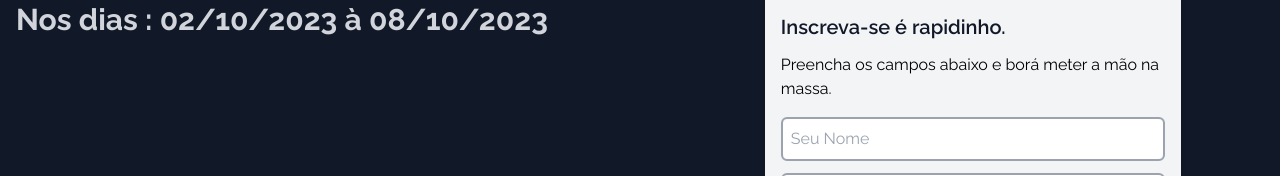
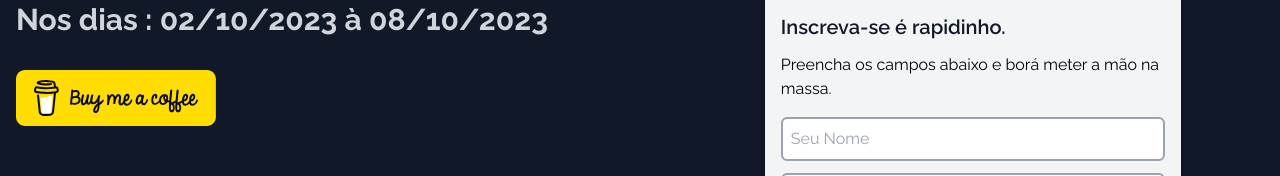
Before and after one commit to rogeriorioli/workshop, a Next.js app: page / in a window 1280 px wide. Shown: the part 408-584 px from the top of the page. Built offline with nearby package versions, Linux system fonts and the light colour scheme.

Commit message:
add buy me a coffee

```diff
--- /dev/null
+++ b/src/app/components/BuyCoffee/index.tsx
@@ -0,0 +1,23 @@
+import Image from "next/image";
+import Link from "next/link";
+import React from "react";
+
+const BuyCoffee: React.FC = () => {
+  return (
+    <Link
+      href="https://www.buymeacoffee.com/rogerioo"
+      target="blank"
+      className="my-2"
+    >
+      <Image
+        src="/bmc-button.svg"
+        width={200}
+        height={56.15}
+        alt="me apoia um café"
+        objectFit="cover"
+      />
+    </Link>
+  );
+};
+
+export default BuyCoffee;
--- a/src/app/components/Header/index.tsx
+++ b/src/app/components/Header/index.tsx
@@ -5,7 +5,7 @@ type Props = {
 };
 const Header = ({ username }: Props) => {
   return (
-    <header className="bg-black py-5 w-full sticky">
+    <header className="bg-black py-5 px-4 w-full sticky">
       <div className="container mx-auto flex flex-row justify-between items-center sticky">
         <div>
           <div>
--- a/src/app/components/Hero/index.tsx
+++ b/src/app/components/Hero/index.tsx
@@ -1,3 +1,4 @@
+import BuyCoffee from "../BuyCoffee";
 import Form from "../Form";
 
 export default function Hero() {
@@ -50,6 +51,7 @@ export default function Hero() {
           <p className="my-8 text-gray-300 text-3xl font-bold">
             Nos dias : 02/10/2023 à 08/10/2023
           </p>
+          <BuyCoffee />
         </div>
         <div className="lg:w-1/3 h-2/6">
           <Form />
--- a/src/app/components/Player/index.tsx
+++ b/src/app/components/Player/index.tsx
@@ -5,8 +5,8 @@ const Player = () => {
   return (
     <div>
       <iframe
+        className="aspect-video"
         width="100%"
-        height="724"
         src={`https://www.youtube.com/embed/${videoId}`}
         allow="accelerometer; autoplay; clipboard-write; encrypted-media; gyroscope; picture-in-picture; web-share fullscreen"
         allowFullScreen
--- a/src/app/context/VideoContext.tsx
+++ b/src/app/context/VideoContext.tsx
@@ -43,6 +43,6 @@ export function useVideo() {
   if (!context) {
     throw new Error("useVideo must be used within a VideoProvider");
   }
-
+  console.log(context);
   return context;
 }
--- a/src/app/workshop/page.tsx
+++ b/src/app/workshop/page.tsx
@@ -7,6 +7,7 @@ import VideoProvider from "../context/VideoContext";
 import Header from "../components/Header";
 import Footer from "../components/Footer";
 import { DiscussionEmbed } from "disqus-react";
+import BuyCoffee from "../components/BuyCoffee";
 const Workshop = () => {
   const [user, setUser] = useState<UserDto>();
 
@@ -81,14 +82,14 @@ const Workshop = () => {
   return (
     <Authenticated>
       <Header username={`Olá,  ${user?.name}`} />
-      <div className="bg-gray-900 flex items-center flex-col ">
+      <div className="bg-gray-900 flex items-center flex-col p-4 ">
         <VideoProvider>
           <div className="flex flex-row justify-center items-center my-8 w-full">
-            <div className="container flex flex-row">
-              <div className="w-3/4">
+            <div className="container flex flex-col lg:flex-row">
+              <div className="lg:w-3/4">
                 <Player />
               </div>
-              <div className="w-3/12 min-h-min bg-white ">
+              <div className="lg:w-3/12 min-h-min bg-white ">
                 {data.map((item, i) => (
                   <Accordeon
                     key={i}
@@ -159,9 +160,10 @@ const Workshop = () => {
                 </a>
               </li>
             </ul>
+            <BuyCoffee />
           </div>
 
-          <div className="w-full border-b-2 mb-8 ">
+          <div className="w-full border-b-2 my-8  ">
             <h2 className="text-2xl text-white font-semibold">Ajuda</h2>
           </div>
           <DiscussionEmbed
```
Also changed, not shown: public/bmc-button.svg (added).
